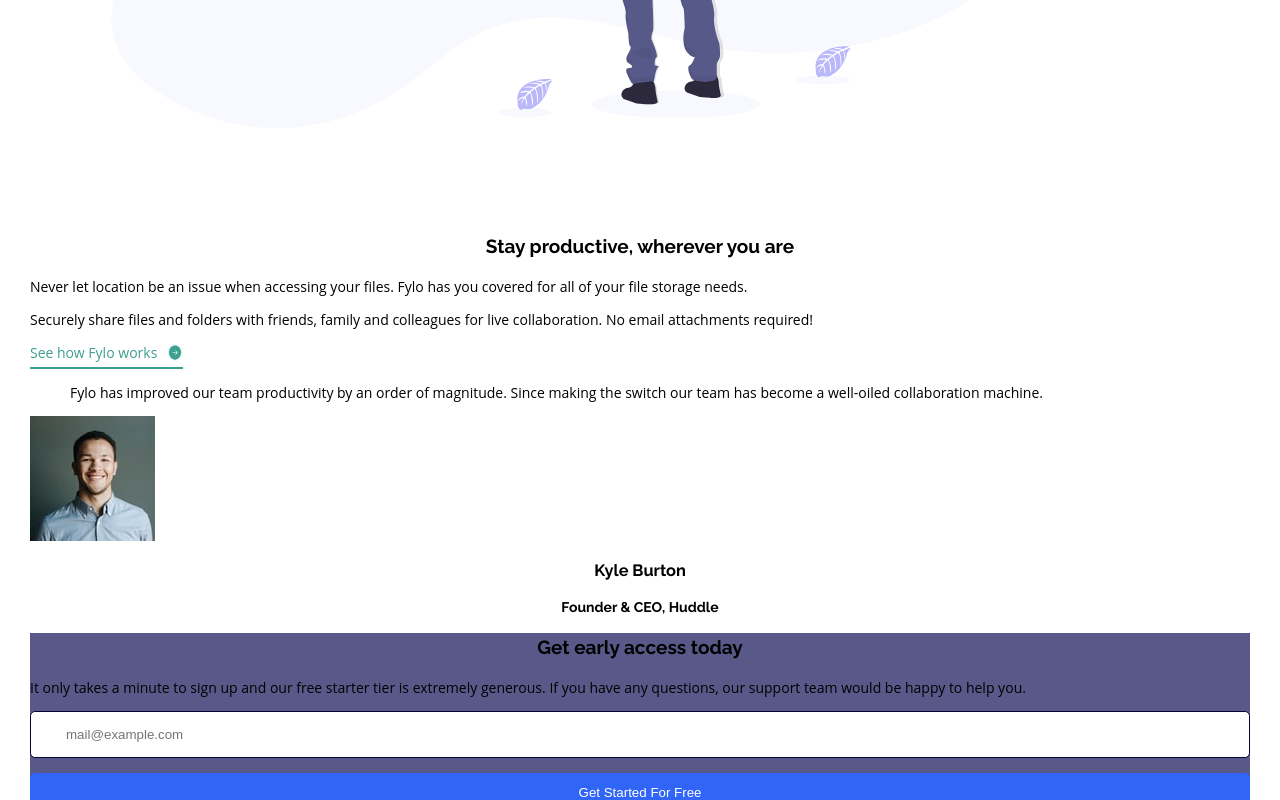
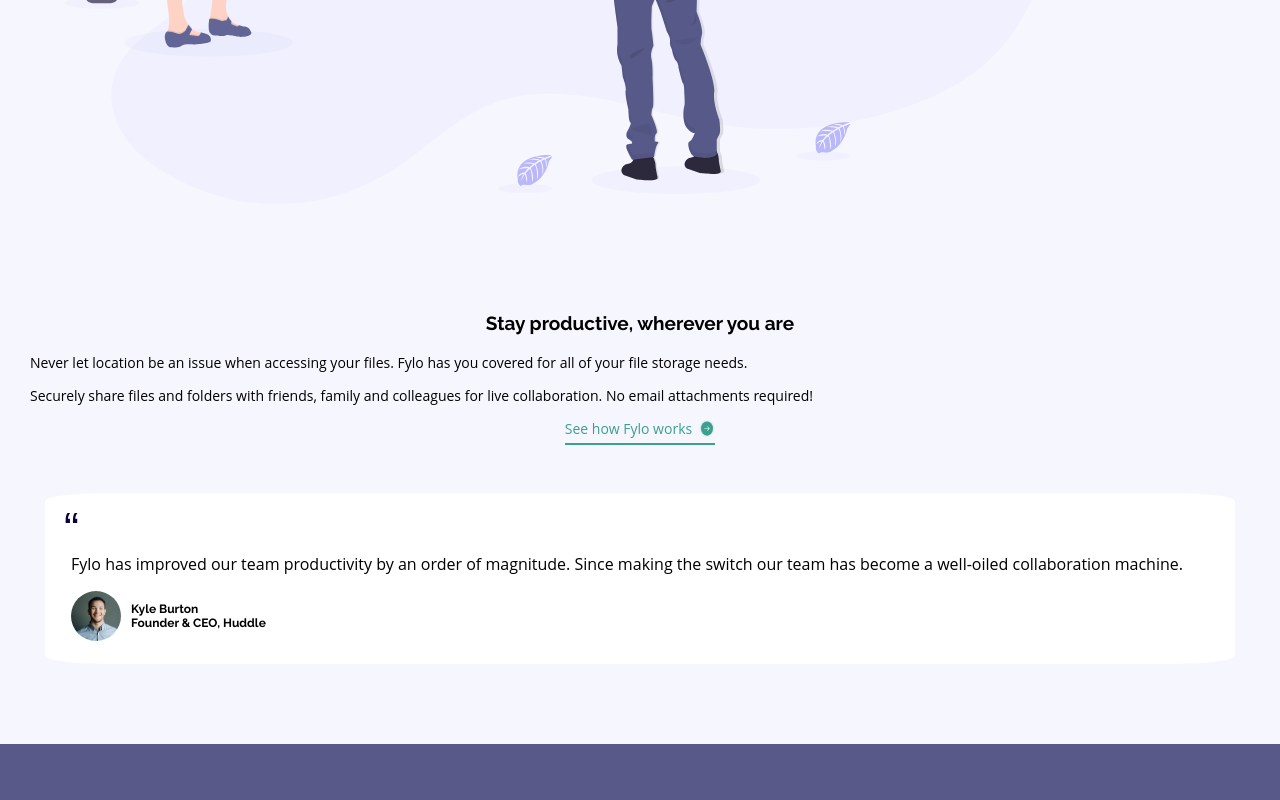
Before and after one commit to mariomc/rwd-flag, a plain HTML site: page index.html in a window 1280 px wide. Shown: the part 2000-2800 px from the top of the page. Drawn offline with Linux system fonts and the light colour scheme.

Commit message:
Sexta - WIP

```diff
--- a/index.html
+++ b/index.html
@@ -39,19 +39,19 @@
 
         <h1>All your files in one secure location, accessible anywhere.</h1>
 
-        <!-- @TODO -->
         <p>
           Fylo stores your most important files in one secure location. Access
           them wherever you need, share and collaborate with friends, family,
           and co-workers.
         </p>
         <form action="">
-          <input type="text" placeholder="Enter your email" />
+          <input type="email" placeholder="Enter your email" />
 
           <button>Get Started</button>
         </form>
       </section>
-      <section>
+      <section class="with-curve">
+        <img class="curve" src="images/bg-curve-mobile.svg" />
         <img
           class="margin-bottom"
           src="images/illustration-2.svg"
@@ -70,18 +70,25 @@
           for live collaboration. No email attachments required!
         </p>
 
-        <a class="icon-cta" href="#">See how Fylo works <img src="images/icon-arrow.svg" /></a>
-
+        <div class="flex">
+          <a class="icon-cta" href="#"
+            >See how Fylo works <img src="images/icon-arrow.svg"
+          /></a>
+        </div>
         <blockquote>
+          <p class="quote">
             Fylo has improved our team productivity by an order of magnitude.
-          Since making the switch our team has become a well-oiled collaboration
-          machine.
-        </blockquote>
-        <div>
+            Since making the switch our team has become a well-oiled
+            collaboration machine.
+          </p>
+          <div class="author">
             <img src="images/avatar-testimonial.jpg" alt="Kyle Burton" />
+            <div class="author-info">
               <h3>Kyle Burton</h3>
               <h4>Founder & CEO, Huddle</h4>
             </div>
+          </div>
+        </blockquote>
       </section>
       <section class="secondary">
         <h2>Get early access today</h2>
@@ -91,9 +98,11 @@
           extremely generous. If you have any questions, our support team would
           be happy to help you.
         </p>
+        <form>
           <input type="textfield" placeholder="mail@example.com" />
 
           <button>Get Started For Free</button>
+        </form>
       </section>
     </main>
     <footer>
--- a/style.css
+++ b/style.css
@@ -51,6 +51,15 @@ h1, h2, h3, h4, h5 {
 
 .secondary {
     background-color: var(--desaturated-blue);
+    overflow: hidden;
+    padding-top: 56px;
+    padding-bottom: 66px;
+    color: white;
+    text-align: center;
+}
+
+.secondary p {
+    font-size: 22px;
 }
 
 .margin-bottom {
@@ -67,6 +76,12 @@ h2 {
     line-height: 1.5em;
 }
 
+.solid-light-blue {
+    background-color: var(--light-grayish-blue);
+    padding-left: 30px;
+    padding-right: 30px;
+}
+
 /* Header Styles */
 
 nav {
@@ -79,6 +94,12 @@ nav ul {
     list-style-type: none;
     display: flex;
     flex-shrink: 0;
+    padding: 0;
+}
+
+nav .logo {
+    width: 85px;
+    flex-shrink: 0;
 }
 
 nav ul a {
@@ -88,8 +109,9 @@ nav ul a {
     font-size: 12px;
 }
 
-main {
-    padding: 0 30px;
+section, footer {
+    padding-left: 30px;
+    padding-right: 30px;
 }
 
 section > img {
@@ -98,7 +120,7 @@ section > img {
 
 /* Form Styles */
 input {
-    width: 100%;
+    width: 80%;
     padding: 15px 35px;
     border-radius: 5px;
     border: none;
@@ -107,7 +129,7 @@ input {
 
 button {
     margin-top: 15px;
-    width: 100%;
+    width: 80%;
     height: 40px;
     background-color: var(--bright-blue);
     color: #fff;
@@ -115,16 +137,86 @@ button {
     border: none;
 }
 
+.flex {
+    display: flex;
+    align-items: center;
+    justify-content: center;
+}
+
 .icon-cta {
     color: var(--moderate-cyan);
     text-decoration: none;
-    display: inline-flex;
+    display: flex;
     padding-bottom: 5px;
     border-bottom: 2px solid var(--moderate-cyan);
+    margin-bottom: 48px;
 }
 
 .icon-cta img {
-    margin-left: 10px;
+    margin-left: .5em;
+}
+
+.with-curve {
+    margin-top: 100px;
+    position: relative;
+    background-color: var(--light-grayish-blue);
+    padding-bottom: 80px;
+}
+
+.curve {
+    margin-top: 0;
+    display: block;
+    position: absolute;
+    width: 100%;
+    left: 0;
+    top: 1px;
+    transform: translate(0, -100%);
+}
+
+
+/* Quote Styles */
+
+blockquote {
+    margin: 0 15px;
+    background-color: #fff;
+    padding: 44px 15px 23px 26px;
+    border-radius: 5%;
+    background-image: url('images/icon-quotes.svg');
+    background-repeat: no-repeat;
+    background-position: 20px 20px;
+}
+
+.quote {
+    font-size: 16px;
+}
+
+.author {
+    display: flex;
+}
+
+.author img {
+    width: 50px;
+    height: 50px;
+    border-radius: 50%;
+    margin-right: 10px;
+}
+
+.author-info {
+    display: flex;
+    flex-direction: column;
+    align-content: center;
+    justify-content: center;
+}
+
+.author h3 {
+    text-align: left;
+    font-size: 12px;
+    margin: 0;
+}
+
+.author h4 {
+    margin: 0;
+    font-size: 12px;
 }
 
 
@@ -132,8 +224,20 @@ button {
 
 footer {
     background-color: var(--very-dark-blue);
+    padding-top: 66px;
+    color: var(--light-grayish-blue);
 }
 
-footer * {
-    color: var(--light-grayish-blue);
+footer img {
+    filter: brightness(0) invert(1);
 }
+
+footer a {
+    color: inherit;
+}
+
+footer ul {
+    list-style-type: none;
+    margin: 0;
+    padding: 0;
+}
```
Lines whose indentation alone changed are shown as unchanged.
